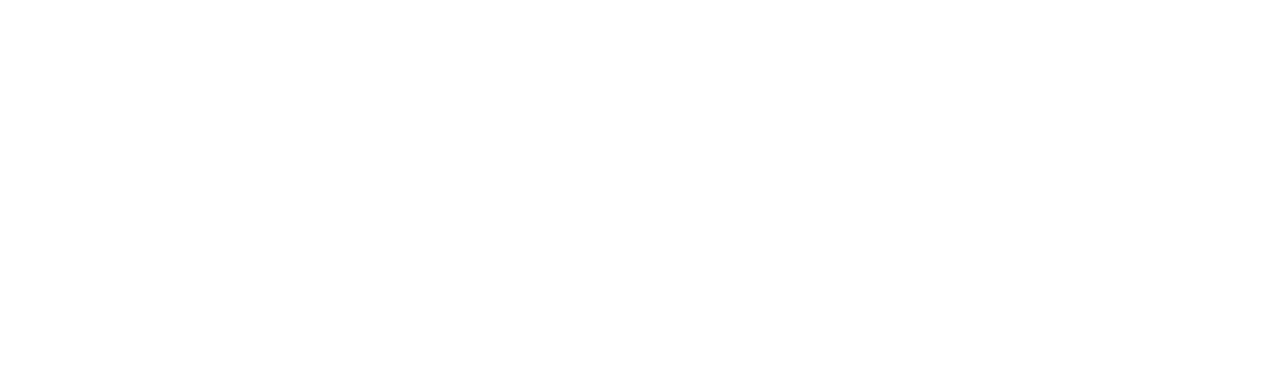
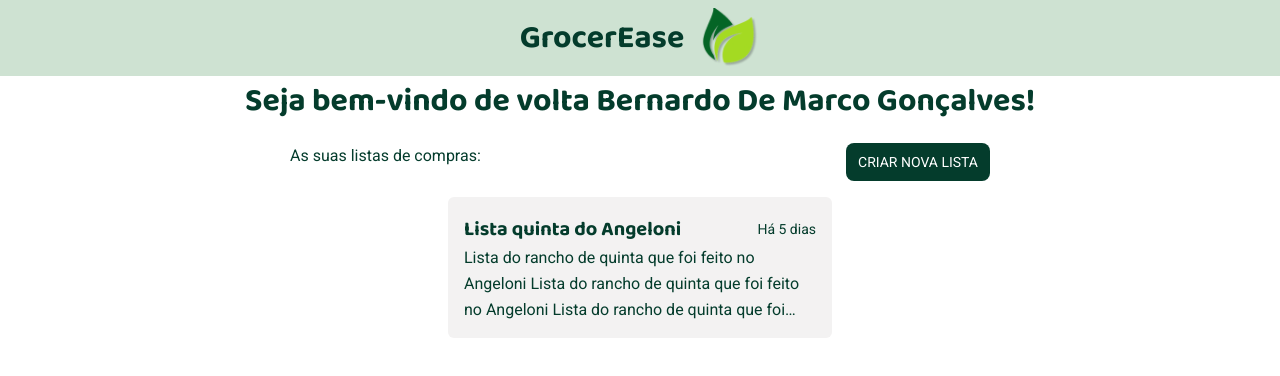
Before and after one commit to JoseMVasconcelos/GrocerEaseProject, a React (Vite) app in the folder client/: page /shopping-lists in a window 1280 px wide. Before the commit this address had no page. Shown: the top 376 px of the page. Built offline with nearby package versions, Linux system fonts and the light colour scheme.

Commit message:
finished ListCard component

```diff
--- a/client/src/components/Router.tsx
+++ b/client/src/components/Router.tsx
@@ -3,6 +3,7 @@
 import { Home } from '../pages/Home'
 import { SignUp } from '../pages/SignUp'
 import { SignIn } from '../pages/SignIn'
+import { ShoppingLists } from '../pages/ShoppingLists'
 
 export function Router() {
   return (
@@ -11,6 +12,7 @@
         <Route path="/" element={<Home />} />
         <Route path="/sign-up" element={<SignUp />} />
         <Route path="/sign-in" element={<SignIn />} />
+        <Route path="/shopping-lists" element={<ShoppingLists />} />
       </Route>
     </Routes>
   )
--- /dev/null
+++ b/client/src/pages/ShoppingLists/ShoppingLists.module.css
@@ -0,0 +1,32 @@
+.pageContainer {
+  flex: 1;
+
+  display: flex;
+  flex-direction: column;
+  align-items: center;
+  gap: 1rem;
+}
+
+.pageContainer > div {
+  width: 62.5%;
+  display: flex;
+  justify-content: space-between;
+}
+
+.pageContainer > div > a {
+  text-transform: uppercase;
+  text-decoration: none;
+  text-align: center;
+  border-radius: 8px;
+  padding: 0.5rem 0.75rem;
+  font-size: 14px;
+  width: fit-content;
+
+  background-color: var(--green-400);
+  color: var(--white);
+  transition: background-color 0.2s ease-in-out;
+}
+
+.pageContainer > div > a:hover {
+  background-color: var(--green-300);
+}
--- /dev/null
+++ b/client/src/pages/ShoppingLists/components/ListCard/ListCard.module.css
@@ -0,0 +1,33 @@
+.listCard {
+  background-color: var(--base-card);
+  border-radius: 6px;
+  padding: 1rem;
+  width: 24rem;
+}
+
+.listCard > header {
+  display: flex;
+  justify-content: space-between;
+  align-items: center;
+}
+
+.listCard > header > h3 {
+  font-size: 1.25rem;
+}
+
+.listCard > header > span {
+  font-size: 0.875rem;
+}
+
+.listCard > p {
+  font-size: 1rem;
+
+  max-height: calc(1.6 * 1rem * 3);
+
+  overflow: hidden;
+  text-overflow: ellipsis;
+
+  -webkit-line-clamp: 3;
+  display: -webkit-box;
+  -webkit-box-orient: vertical;
+}
--- /dev/null
+++ b/client/src/pages/ShoppingLists/components/ListCard/index.tsx
@@ -0,0 +1,19 @@
+import styles from './ListCard.module.css'
+
+interface ListCardProps {
+  title: string
+  description: string
+  createdAt: string
+}
+
+export function ListCard({ title, description, createdAt }: ListCardProps) {
+  return (
+    <article className={styles.listCard}>
+      <header>
+        <h3>{title}</h3>
+        <span>{createdAt}</span>
+      </header>
+      <p>{description}</p>
+    </article>
+  )
+}
--- /dev/null
+++ b/client/src/pages/ShoppingLists/index.tsx
@@ -0,0 +1,20 @@
+import { Link } from 'react-router-dom'
+import styles from './ShoppingLists.module.css'
+import { ListCard } from './components/ListCard'
+
+export function ShoppingLists() {
+  return (
+    <div className={styles.pageContainer}>
+      <h1>Seja bem-vindo de volta Bernardo De Marco Gonçalves!</h1>
+      <div>
+        <p>As suas listas de compras:</p>
+        <Link to={''}>criar nova lista</Link>
+      </div>
+      <ListCard
+        createdAt="Há 5 dias"
+        title="Lista quinta do Angeloni"
+        description="Lista do rancho de quinta que foi feito no Angeloni Lista do rancho de quinta que foi feito no Angeloni Lista do rancho de quinta que foi feito no Angeloni Lista do rancho de quinta que foi feito no Angeloni Lista do rancho de quinta que foi feito no Angeloni Lista do rancho de quinta que foi feito no Angeloni o Angeloni Lista do rancho de quinta que foi feito no Angeloni Lista do rancho de quinta que foi feito no Angeloni Lista do rancho de quinta que foi feito no An"
+      />
+    </div>
+  )
+}
--- a/client/src/pages/SignUp/SignUp.module.css
+++ b/client/src/pages/SignUp/SignUp.module.css
@@ -9,7 +9,7 @@
 }
 
 .formContainer {
-  background-color: #f3f2f2;
+  background-color: var(--base-card);
   display: flex;
   flex-direction: column;
   align-items: center;
@@ -26,8 +26,8 @@
   border-radius: 8px;
   border: 1.5px solid #ededed;
 
-  color: #8D8686;
-  background-color: #ededed;
+  color: var(--base-input-color);
+  background-color: var(--base-input);
 
   font-size: 0.875rem;
   transition: border-color 0.2s ease-in-out;
--- a/client/src/styles/global-styles.css
+++ b/client/src/styles/global-styles.css
@@ -1,10 +1,15 @@
 :root {
+  /* REMEMBER -> remove unused variables */
   --white: #ffffff;
 
   --green-100: #cee2d2;
   --green-200: #74ad8a;
   --green-300: #568a6e;
   --green-400: #043c2c;
+
+  --base-card: #f3f2f2;
+  --base-input: #ededed;
+  --base-input-color: #8d8686;
 
   --normal-title: 700;
   --bold-title: 800;
```
